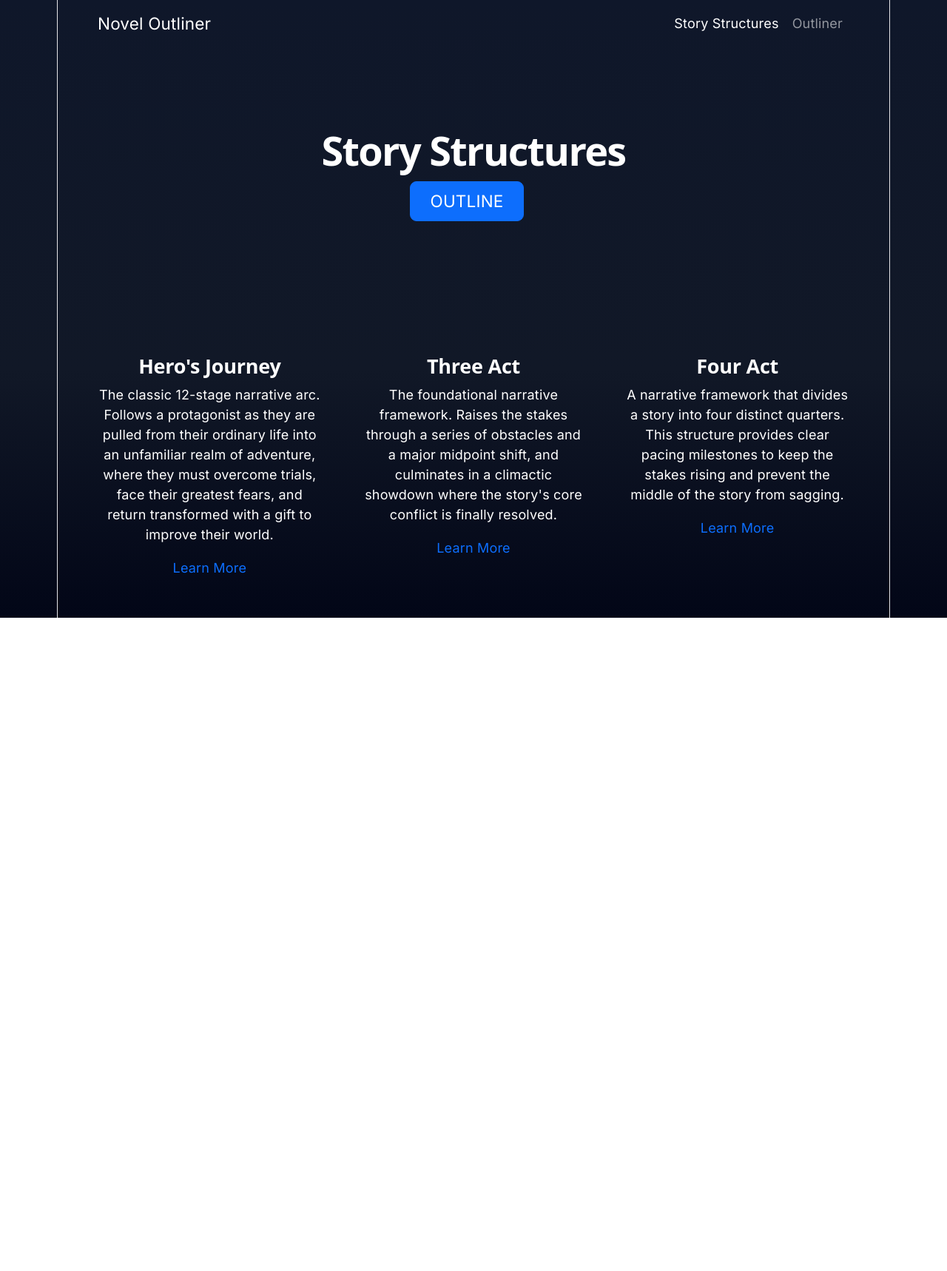
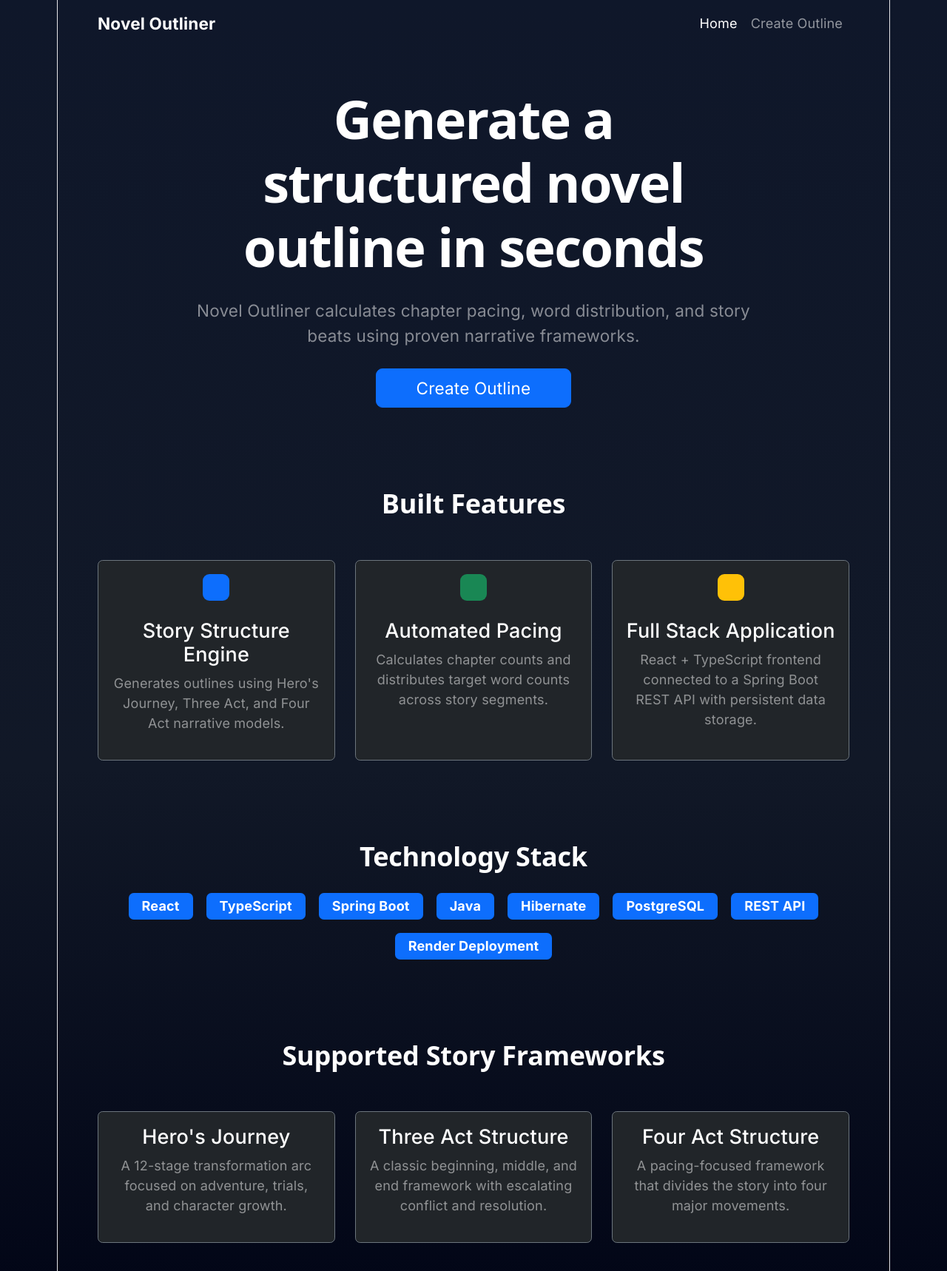
Before and after one commit to masonmike2001/novel-outliner, a React (Vite) app in the folder frontend/novel-outliner-frontend/: page / in a window 1280 px wide. Shown: the top 1718 px of the page at 74% size. Before the commit the page ends 835 px from the top, so only its background shows below. Built offline with nearby package versions, Linux system fonts and the light colour scheme.

Commit message:
style: update layout of home and form pages

```diff
--- a/frontend/novel-outliner-frontend/src/pages/Home.tsx
+++ b/frontend/novel-outliner-frontend/src/pages/Home.tsx
@@ -1,78 +1,255 @@
 import { Link } from "react-router-dom";
 
 export default function Home() {
-  return(<>
+  return (
+    <>
       <nav className="navbar navbar-expand-lg navbar-dark">
         <div className="container px-5">
-        <Link className="navbar-brand" to="/outliner">Novel Outliner</Link>
-        <button className="navbar-toggler" type="button" data-bs-toggle="collapse" data-bs-target="#navbarSupportedContent" aria-controls="navbarSupportedContent" aria-expanded="false" aria-label="Toggle navigation"><span className="navbar-toggler-icon"></span></button>
+          <Link className="navbar-brand fw-bold" to="/">
+            Novel Outliner
+          </Link>
+
+          <button
+            className="navbar-toggler"
+            type="button"
+            data-bs-toggle="collapse"
+            data-bs-target="#navbarSupportedContent"
+          >
+            <span className="navbar-toggler-icon"></span>
+          </button>
+
           <div className="collapse navbar-collapse" id="navbarSupportedContent">
-            <ul className="navbar-nav ms-auto mb-2 mb-lg-0">
+            <ul className="navbar-nav ms-auto">
               <li className="nav-item">
-                    <Link className="nav-link active" aria-current="page" to="/">Story Structures</Link>
+                <Link className="nav-link active" to="/">
+                  Home
+                </Link>
               </li>
+
               <li className="nav-item">
-                    <Link className="nav-link" to="/outliner">Outliner</Link>
+                <Link className="nav-link" to="/outliner">
+                  Create Outline
+                </Link>
               </li>
             </ul>
           </div>
         </div>
       </nav>
 
+
+      {/* Hero */}
       <header className="py-5">
         <div className="container px-5">
-        <div className="row gx-5 justify-content-center">
-            <div className="col-lg-6">
-                <div className="text-center my-5">
-                    <h1 className="display-5 fw-bolder text-white mb-2">Story Structures</h1>
-                    {/* <p className="lead text-white-50 mb-4">Explore the story structures below, and click the button once you decide which structure best fits your story.</p> */}
-                    <div className="d-grid gap-3 d-sm-flex justify-content-sm-center">
+          <div className="row justify-content-center">
+            <div className="col-lg-9 text-center">
 
-                        {/* <Link className="btn btn-outline-light btn-lg px-4" to="https://www.mikemason.dev">www.mikemason.dev</Link> */}
-                        <Link className="btn btn-primary btn-lg px-4 me-sm-3" to="/outliner">OUTLINE</Link>
+              <h1 className="display-3 fw-bold text-white mb-4">
+                Generate a structured novel outline in seconds
+              </h1>
+
+              <p className="lead text-white-50 mb-4">
+                Novel Outliner calculates chapter pacing, word distribution,
+                and story beats using proven narrative frameworks.
+              </p>
+
+              <div className="d-flex justify-content-center gap-3">
+                <Link
+                  className="btn btn-primary btn-lg px-5"
+                  to="/outliner"
+                >
+                  Create Outline
+                </Link>
               </div>
-                </div>
+
             </div>
           </div>
         </div>
       </header>
 
-    <div className="container px-5 my-5">
-        <div className="row gx-5">
-            <div className="col-lg-4 mb-5 mb-lg-0">
-                <div className="feature bg-primary bg-gradient text-white rounded-3 mb-3"><i className="bi bi-signpost-2"></i></div>
-                <h2 className="h4 fw-bolder text-white">Hero's Journey</h2>
-                <p className="text-white">The classic 12-stage narrative arc. Follows a protagonist as they are pulled from their ordinary life into an unfamiliar realm of adventure, where they must overcome trials, face their greatest fears, and return transformed with a gift to improve their world.</p>
-                <a className="text-decoration-none" href="https://www.storystructures.com/explore/herojourney">
-                    Learn More
-                    <i className="bi bi-arrow-right"></i>
-                </a>
-            </div>
-            <div className="col-lg-4 mb-5 mb-lg-0">
-                <div className="feature bg-primary bg-gradient text-white rounded-3 mb-3"><i className="bi bi-collection"></i></div>
-                <h2 className="h4 fw-bolder text-white">Three Act</h2>
-                <p className="text-white">The foundational narrative framework. Raises the stakes through a series of obstacles and a major midpoint shift, and culminates in a climactic showdown where the story's core conflict is finally resolved.</p>
-                <a className="text-decoration-none" href="https://www.storystructures.com/explore/threeact">
-                    Learn More
-                    <i className="bi bi-arrow-right"></i>
-                </a>
-            </div>
-            <div className="col-lg-4 mb-5 mb-lg-0">
-                <div className="feature bg-primary bg-gradient text-white rounded-3 mb-3"><i className="bi bi-grid"></i></div>
-                <h2 className="h4 fw-bolder text-white">Four Act</h2>
-                <p className="text-white">A narrative framework that divides a story into four distinct quarters. This structure provides clear pacing milestones to keep the stakes rising and prevent the middle of the story from sagging.</p>
-                <a className="text-decoration-none" href="https://www.storystructures.com/explore/fouract">
-                    Learn More
-                    <i className="bi bi-arrow-right"></i>
-                </a>
+
+      {/* Features */}
+      <section className="py-5">
+        <div className="container px-5">
+
+          <h2 className="text-center text-white fw-bold mb-5">
+            Built Features
+          </h2>
+
+          <div className="row g-4">
+
+            <div className="col-lg-4">
+              <div className="card bg-dark border-secondary h-100">
+                <div className="card-body text-white">
+
+                  <div className="feature bg-primary text-white rounded-3 mb-3 p-3 d-inline-block">
+                    <i className="bi bi-diagram-3"></i>
                   </div>
 
+                  <h3 className="h4">
+                    Story Structure Engine
+                  </h3>
+
+                  <p className="text-white-50">
+                    Generates outlines using Hero's Journey,
+                    Three Act, and Four Act narrative models.
+                  </p>
+
+                </div>
               </div>
             </div>
 
 
-<script src="https://cdn.jsdelivr.net/npm/bootstrap@5.2.3/dist/js/bootstrap.bundle.min.js"></script>
-<script src="js/scripts.js"></script>
-<script src="https://cdn.startbootstrap.com/sb-forms-latest.js"></script>
-  </>);
+            <div className="col-lg-4">
+              <div className="card bg-dark border-secondary h-100">
+                <div className="card-body text-white">
+
+                  <div className="feature bg-success text-white rounded-3 mb-3 p-3 d-inline-block">
+                    <i className="bi bi-calculator"></i>
+                  </div>
+
+                  <h3 className="h4">
+                    Automated Pacing
+                  </h3>
+
+                  <p className="text-white-50">
+                    Calculates chapter counts and distributes
+                    target word counts across story segments.
+                  </p>
+
+                </div>
+              </div>
+            </div>
+
+
+            <div className="col-lg-4">
+              <div className="card bg-dark border-secondary h-100">
+                <div className="card-body text-white">
+
+                  <div className="feature bg-warning text-dark rounded-3 mb-3 p-3 d-inline-block">
+                    <i className="bi bi-cloud"></i>
+                  </div>
+
+                  <h3 className="h4">
+                    Full Stack Application
+                  </h3>
+
+                  <p className="text-white-50">
+                    React + TypeScript frontend connected to
+                    a Spring Boot REST API with persistent data storage.
+                  </p>
+
+                </div>
+              </div>
+            </div>
+
+          </div>
+
+        </div>
+      </section>
+
+
+      {/* Technology */}
+      <section className="py-5">
+        <div className="container px-5 text-center">
+
+          <h2 className="text-white fw-bold mb-4">
+            Technology Stack
+          </h2>
+
+          <div className="d-flex flex-wrap justify-content-center gap-3">
+
+            {[
+              "React",
+              "TypeScript",
+              "Spring Boot",
+              "Java",
+              "Hibernate",
+              "PostgreSQL",
+              "REST API",
+              "Render Deployment"
+            ].map((tech) => (
+              <span
+                key={tech}
+                className="badge bg-primary fs-6 px-3 py-2"
+              >
+                {tech}
+              </span>
+            ))}
+
+          </div>
+
+        </div>
+      </section>
+
+
+      {/* Story Structures */}
+      <section className="py-5">
+        <div className="container px-5">
+
+          <h2 className="text-center text-white fw-bold mb-5">
+            Supported Story Frameworks
+          </h2>
+
+          <div className="row g-4">
+
+            <div className="col-lg-4">
+              <div className="card bg-dark border-secondary h-100">
+                <div className="card-body text-white">
+                  <h3 className="h4">
+                    Hero's Journey
+                  </h3>
+
+                  <p className="text-white-50">
+                    A 12-stage transformation arc focused on
+                    adventure, trials, and character growth.
+                  </p>
+
+                </div>
+              </div>
+            </div>
+
+
+            <div className="col-lg-4">
+              <div className="card bg-dark border-secondary h-100">
+                <div className="card-body text-white">
+
+                  <h3 className="h4">
+                    Three Act Structure
+                  </h3>
+
+                  <p className="text-white-50">
+                    A classic beginning, middle, and end framework
+                    with escalating conflict and resolution.
+                  </p>
+
+                </div>
+              </div>
+            </div>
+
+
+            <div className="col-lg-4">
+              <div className="card bg-dark border-secondary h-100">
+                <div className="card-body text-white">
+
+                  <h3 className="h4">
+                    Four Act Structure
+                  </h3>
+
+                  <p className="text-white-50">
+                    A pacing-focused framework that divides the story
+                    into four major movements.
+                  </p>
+
+                </div>
+              </div>
+            </div>
+
+          </div>
+
+        </div>
+      </section>
+
+
+    </>
+  );
 }
--- a/frontend/novel-outliner-frontend/src/pages/Outliner.tsx
+++ b/frontend/novel-outliner-frontend/src/pages/Outliner.tsx
@@ -25,7 +25,12 @@ const [formData, setFormData] = useState<{
   { id: number; title: string }[]
 >([]);
     async function handleSubmit(e: React.FormEvent<HTMLFormElement>) {
+
     e.preventDefault();
+
+
+
+
 console.log(formData);
     const response = await fetch("https://my-backend-t5vb.onrender.com/api/projects", {
       method: "POST",
@@ -40,14 +45,17 @@ console.log(formData);
     }
 
     const result = await response.json();
+console.log("CREATE RESULT:", result);
 
-const projectResponse = await fetch(`https://my-backend-t5vb.onrender.com/api/projects/${result.id}`);
+const projectResponse = await fetch(
+  `https://my-backend-t5vb.onrender.com/api/projects/${result.id}`
+);
 
-if (!projectResponse.ok) {
-  throw new Error("Failed to load project");
-}
+console.log("GET PROJECT STATUS:", projectResponse.status);
 
 const project = await projectResponse.json();
+
+console.log("GET PROJECT:", project);
 
 navigate("/results", {
   state: project,
@@ -73,108 +81,307 @@ async function loadBeatTemplates() {
 }, []);
 
 
-  return (<>
-
+  return (
+<>
 <nav className="navbar navbar-expand-lg navbar-dark">
   <div className="container px-5">
-        <Link className="navbar-brand text-white"  to="/outliner">Novel Outliner</Link>
-        <button className="navbar-toggler" type="button" data-bs-toggle="collapse" data-bs-target="#navbarSupportedContent" aria-controls="navbarSupportedContent" aria-expanded="false" aria-label="Toggle navigation"><span className="navbar-toggler-icon"></span></button>
-        <div className="collapse navbar-collapse" id="navbarSupportedContent">
-            <ul className="navbar-nav ms-auto mb-2 mb-lg-0">
+
+    <Link className="navbar-brand text-white" to="/">
+      Novel Outliner
+    </Link>
+
+    <div className="collapse navbar-collapse">
+      <ul className="navbar-nav ms-auto">
         <li className="nav-item">
-                    <Link className="nav-link" aria-current="page" to="/">Story Structures</Link>
+          <Link className="nav-link" to="/">
+            Home
+          </Link>
         </li>
-                <li className="nav-item"><Link className="nav-link active" to="/outliner">Outliner</Link></li>
 
+        <li className="nav-item">
+          <Link className="nav-link active" to="/outliner">
+            Create Outline
+          </Link>
+        </li>
       </ul>
     </div>
+
   </div>
 </nav>
-<section className=" py-5">
-    <div className="container px-5 my-5 px-5">
+
+
+<section className="py-5">
+
+<div className="container px-5">
+
+
 <div className="text-center mb-5">
-            <div className="feature bg-primary bg-gradient text-white rounded-3 mb-3"><i className="bi bi-book"></i></div>
-            <h2 className="fw-bolder text-white">Calculate optimal word count</h2>
-            <p className="lead mb-0 text-white">Choose a story structure, word targets, and we'll do the rest.</p>
+
+<div className="feature bg-primary bg-gradient text-white rounded-3 mb-3 mx-auto">
+<i className="bi bi-book"></i>
 </div>
-        <div className="row gx-5 justify-content-center">
-            <div className="col-lg-6">
+
+<h1 className="display-5 fw-bold text-white">
+Create Your Novel Outline
+</h1>
+
+<p className="lead text-white-50">
+Choose your goals and story structure.
+Generate a complete chapter roadmap.
+</p>
+
+</div>
+
+
+
+<div className="row justify-content-center">
+
+<div className="col-lg-8">
+
+
+<div className="card bg-dark border-secondary shadow-lg">
+
+<div className="card-body p-5">
+
+
 <form id="appForm" onSubmit={handleSubmit}>
-                    <div className="form-floating mb-3">
+
+
+<h4 className="text-white mb-4">
+Project Details
+</h4>
+
+
+
+<div className="form-floating mb-4">
+
 <input
 className="form-control"
 id="title"
 type="text"
+placeholder="Project title"
 value={formData.title}
-                            onChange={(e) =>
+onChange={(e)=>
 setFormData({
 ...formData,
-                                title: e.target.value,
+title:e.target.value
 })
 }
 />
-                        <label htmlFor="title">Project title</label>
+
+<label htmlFor="title">
+Project Title
+</label>
 
 </div>
-                    <div className="form-floating mb-3">
+
+
+
+
+<div className="row">
+
+
+<div className="col-md-6">
+
+<div className="form-floating mb-4">
+
 <input
 className="form-control"
-                        id="targetTotalWordCount"
 type="number"
 value={formData.targetTotalWordCount}
-                        onChange={(e) =>
+onChange={(e)=>
 setFormData({
 ...formData,
-                            targetTotalWordCount: Number(e.target.value),
+targetTotalWordCount:Number(e.target.value)
 })
 }
 />
-                        <label htmlFor="email">Target total word count</label>
+
+<label>
+Target Word Count
+</label>
 
 </div>
-                    <div className="form-floating mb-3">
+
+</div>
+
+
+
+<div className="col-md-6">
+
+<div className="form-floating mb-4">
+
 <input
 className="form-control"
-                        id="chapterLength"
 type="number"
 value={formData.chapterLength}
-                        onChange={(e) =>
+onChange={(e)=>
 setFormData({
 ...formData,
-                            chapterLength: Number(e.target.value),
+chapterLength:Number(e.target.value)
 })
 }
 />
-                        <label htmlFor="chapter">Target chapter word count</label>
+
+<label>
+Chapter Length
+</label>
 
 </div>
-                    <label>
-<select
-  className="form-select"
-  value={formData.beatTemplate.id ?? ""}
-  onChange={(e) =>
+
+</div>
+
+
+</div>
+
+
+
+<h4 className="text-white mt-3 mb-3">
+Story Structure
+</h4>
+
+
+<div className="row g-3">
+
+{beatTemplates.map((template)=>(
+
+<div
+className="col-md-4"
+key={template.id}
+>
+
+
+<div
+className={`card h-100 ${
+formData.beatTemplate.id === template.id
+? "border-primary bg-primary bg-opacity-25"
+: "border-secondary bg-dark"
+}`}
+
+style={{
+cursor:"pointer"
+}}
+
+onClick={()=>
 setFormData({
 ...formData,
-      beatTemplate: {
-        id: Number(e.target.value)
+beatTemplate:{
+id:template.id
 }
 })
 }
+
 >
-  <option value="">Choose a template</option>
 
-  {beatTemplates.map((template) => (
-    <option key={template.id} value={template.id}>
+
+<div className="card-body text-center">
+
+<i className="bi bi-diagram-3 fs-2 text-primary"></i>
+
+<h5 className="text-white mt-3">
 {template.title}
-    </option>
+</h5>
+
+
+<p className="small text-white-50">
+Narrative framework
+</p>
+
+
+</div>
+
+
+</div>
+
+
+</div>
+
+
 ))}
-</select>
-                    </label>
-                    <div className="d-grid"><button className="btn btn-primary btn-lg" id="calcButton" type="submit">Create</button></div>
+
+
+</div>
+
+
+
+
+<div className="mt-4 p-4 bg-black rounded">
+
+
+<h5 className="text-white">
+Outline Preview
+</h5>
+
+
+<p className="text-white-50 mb-1">
+Words:
+<span className="text-white">
+{" "}
+{formData.targetTotalWordCount.toLocaleString()}
+</span>
+</p>
+
+
+<p className="text-white-50 mb-1">
+Chapter size:
+<span className="text-white">
+{" "}
+{formData.chapterLength.toLocaleString()}
+</span>
+</p>
+
+
+
+<p className="text-white-50">
+Structure:
+<span className="text-white">
+
+{" "}
+{
+beatTemplates.find(
+(t)=>t.id===formData.beatTemplate.id
+)?.title || "Select a structure"
+}
+
+</span>
+</p>
+
+
+</div>
+
+
+
+
+<button
+className="btn btn-primary btn-lg w-100 mt-4"
+type="submit"
+>
+
+<i className="bi bi-magic me-2"></i>
+
+Generate Outline
+
+</button>
+
+
+
 </form>
+
+
 </div>
+
 </div>
+
+
 </div>
+
+</div>
+
+
+</div>
+
 </section>
-  </>);
+
+</>
+);
 }
```
Also changed, not shown: frontend/novel-outliner-frontend/src/pages/Results.tsx (+8 -8 lines). Lines whose indentation alone changed are shown as unchanged.
